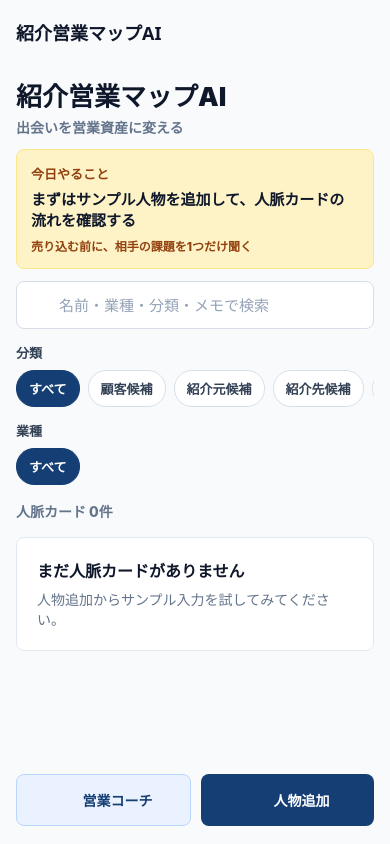
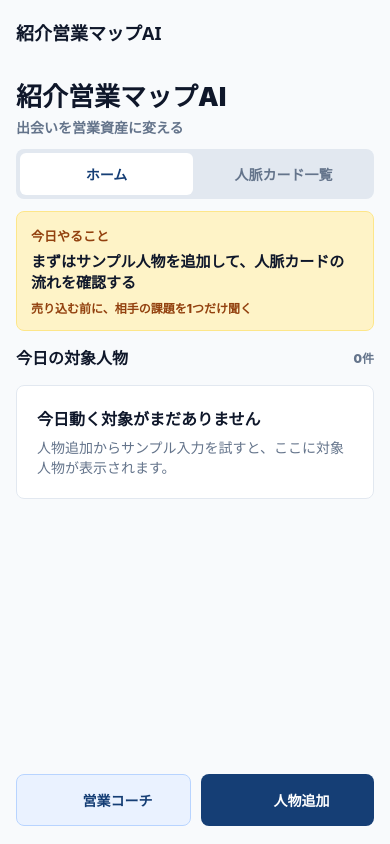
Before and after one commit to RadiantEdgejp/referral-sales-map-ai, a React Native app: screen /Home in a window 390 px wide. Built offline with nearby package versions, Linux system fonts and the light colour scheme; some icons are missing; what expo-notifications would draw is missing.

Commit message:
Split home and people list tabs

```diff
--- a/src/screens/HomeScreen.tsx
+++ b/src/screens/HomeScreen.tsx
@@ -15,22 +15,15 @@ import FilterChip from '../components/FilterChip';
 import PersonCard from '../components/PersonCard';
 import { getPeople } from '../storage/personStorage';
 import type { ScreenProps } from '../types/navigation';
-import type { Person, PersonCategory } from '../types/person';
+import type { Person } from '../types/person';
 
-const CATEGORIES: Array<'すべて' | PersonCategory> = [
-  'すべて',
-  '顧客候補',
-  '紹介元候補',
-  '紹介先候補',
-  '情報源候補',
-  '将来候補',
-];
+type HomeTab = 'home' | 'people';
 
 export default function HomeScreen({ navigation }: ScreenProps<'Home'>) {
   const [people, setPeople] = useState<Person[]>([]);
   const [query, setQuery] = useState('');
-  const [category, setCategory] = useState<'すべて' | PersonCategory>('すべて');
   const [industry, setIndustry] = useState('すべて');
+  const [activeTab, setActiveTab] = useState<HomeTab>('home');
 
   const loadPeople = useCallback(async () => {
     setPeople(await getPeople());
@@ -47,6 +40,16 @@ export default function HomeScreen({ navigation }: ScreenProps<'Home'>) {
     return ['すべて', ...unique];
   }, [people]);
 
+  const targetPeople = useMemo(() => {
+    return [...people]
+      .sort((a, b) => {
+        const aDate = a.nextContactAt ? new Date(a.nextContactAt).getTime() : Number.MAX_SAFE_INTEGER;
+        const bDate = b.nextContactAt ? new Date(b.nextContactAt).getTime() : Number.MAX_SAFE_INTEGER;
+        return aDate - bDate;
+      })
+      .slice(0, 3);
+  }, [people]);
+
   const filteredPeople = useMemo(() => {
     const normalized = query.trim().toLowerCase();
 
@@ -57,12 +60,15 @@ export default function HomeScreen({ navigation }: ScreenProps<'Home'>) {
           .join(' ')
           .toLowerCase()
           .includes(normalized);
-      const matchesCategory = category === 'すべて' || person.categories.includes(category);
       const matchesIndustry = industry === 'すべて' || person.industry === industry;
 
-      return matchesQuery && matchesCategory && matchesIndustry;
+      return matchesQuery && matchesIndustry;
     });
-  }, [category, industry, people, query]);
+  }, [industry, people, query]);
+
+  const openPerson = (person: Person) => {
+    navigation.navigate('PersonDetail', { personId: person.id });
+  };
 
   return (
     <SafeAreaView style={styles.safe}>
@@ -72,6 +78,17 @@ export default function HomeScreen({ navigation }: ScreenProps<'Home'>) {
           <Text style={styles.subcopy}>出会いを営業資産に変える</Text>
         </View>
 
+        <View style={styles.tabBar}>
+          <TabButton label="ホーム" selected={activeTab === 'home'} onPress={() => setActiveTab('home')} />
+          <TabButton
+            label="人脈カード一覧"
+            selected={activeTab === 'people'}
+            onPress={() => setActiveTab('people')}
+          />
+        </View>
+
+        {activeTab === 'home' ? (
+          <ScrollView contentContainerStyle={styles.homeContent} showsVerticalScrollIndicator={false}>
             <View style={styles.todayCard}>
               <Text style={styles.todayTitle}>今日やること</Text>
               <Text style={styles.todayMain}>
@@ -82,28 +99,34 @@ export default function HomeScreen({ navigation }: ScreenProps<'Home'>) {
               <Text style={styles.todaySub}>売り込む前に、相手の課題を1つだけ聞く</Text>
             </View>
 
+            <View style={styles.sectionHeader}>
+              <Text style={styles.sectionTitle}>今日の対象人物</Text>
+              <Text style={styles.sectionMeta}>{targetPeople.length}件</Text>
+            </View>
+
+            {targetPeople.length > 0 ? (
+              targetPeople.map((person) => (
+                <PersonCard key={person.id} person={person} onPress={() => openPerson(person)} />
+              ))
+            ) : (
+              <View style={styles.empty}>
+                <Text style={styles.emptyTitle}>今日動く対象がまだありません</Text>
+                <Text style={styles.emptyText}>人物追加からサンプル入力を試すと、ここに対象人物が表示されます。</Text>
+              </View>
+            )}
+          </ScrollView>
+        ) : (
+          <View style={styles.listPane}>
             <View style={styles.searchBox}>
               <Search color="#64748B" size={20} />
               <TextInput
                 value={query}
                 onChangeText={setQuery}
-            placeholder="名前・業種・分類・メモで検索"
+                placeholder="名前・業種・分類・メモ・次アクションで検索"
                 placeholderTextColor="#94A3B8"
                 style={styles.searchInput}
               />
             </View>
-
-        <Text style={styles.filterTitle}>分類</Text>
-        <ScrollView horizontal showsHorizontalScrollIndicator={false} style={styles.filterRow}>
-          {CATEGORIES.map((item) => (
-            <FilterChip
-              key={item}
-              label={item}
-              selected={category === item}
-              onPress={() => setCategory(item)}
-            />
-          ))}
-        </ScrollView>
 
             <Text style={styles.filterTitle}>業種</Text>
             <ScrollView horizontal showsHorizontalScrollIndicator={false} style={styles.filterRow}>
@@ -124,20 +147,17 @@ export default function HomeScreen({ navigation }: ScreenProps<'Home'>) {
             <FlatList
               data={filteredPeople}
               keyExtractor={(item) => item.id}
-          renderItem={({ item }) => (
-            <PersonCard
-              person={item}
-              onPress={() => navigation.navigate('PersonDetail', { personId: item.id })}
-            />
-          )}
+              renderItem={({ item }) => <PersonCard person={item} onPress={() => openPerson(item)} />}
               ListEmptyComponent={
                 <View style={styles.empty}>
-              <Text style={styles.emptyTitle}>まだ人脈カードがありません</Text>
-              <Text style={styles.emptyText}>人物追加からサンプル入力を試してみてください。</Text>
+                  <Text style={styles.emptyTitle}>人脈カードが見つかりません</Text>
+                  <Text style={styles.emptyText}>検索条件を変えるか、人物追加からカードを作ってください。</Text>
                 </View>
               }
               contentContainerStyle={styles.listContent}
             />
+          </View>
+        )}
 
         <View style={styles.actions}>
           <Pressable style={[styles.actionButton, styles.coachButton]} onPress={() => navigation.navigate('CoachChat')}>
@@ -151,6 +171,22 @@ export default function HomeScreen({ navigation }: ScreenProps<'Home'>) {
         </View>
       </View>
     </SafeAreaView>
+  );
+}
+
+function TabButton({
+  label,
+  selected,
+  onPress,
+}: {
+  label: string;
+  selected: boolean;
+  onPress: () => void;
+}) {
+  return (
+    <Pressable style={[styles.tabButton, selected && styles.tabButtonSelected]} onPress={onPress}>
+      <Text style={[styles.tabButtonText, selected && styles.tabButtonTextSelected]}>{label}</Text>
+    </Pressable>
   );
 }
 
@@ -178,13 +214,44 @@ const styles = StyleSheet.create({
     fontWeight: '800',
     marginTop: 4,
   },
+  tabBar: {
+    backgroundColor: '#E2E8F0',
+    borderRadius: 8,
+    flexDirection: 'row',
+    gap: 4,
+    padding: 4,
+    marginBottom: 12,
+  },
+  tabButton: {
+    flex: 1,
+    minHeight: 42,
+    borderRadius: 6,
+    alignItems: 'center',
+    justifyContent: 'center',
+  },
+  tabButtonSelected: {
+    backgroundColor: '#FFFFFF',
+  },
+  tabButtonText: {
+    color: '#64748B',
+    fontWeight: '900',
+  },
+  tabButtonTextSelected: {
+    color: '#153E75',
+  },
+  homeContent: {
+    paddingBottom: 96,
+  },
+  listPane: {
+    flex: 1,
+  },
   todayCard: {
     backgroundColor: '#FEF3C7',
     borderWidth: 1,
     borderColor: '#FDE68A',
     borderRadius: 8,
     padding: 14,
-    marginBottom: 12,
+    marginBottom: 14,
   },
   todayTitle: {
     color: '#92400E',
@@ -203,6 +270,22 @@ const styles = StyleSheet.create({
     fontSize: 12,
     fontWeight: '800',
     marginTop: 6,
+  },
+  sectionHeader: {
+    alignItems: 'center',
+    flexDirection: 'row',
+    justifyContent: 'space-between',
+    marginBottom: 8,
+  },
+  sectionTitle: {
+    color: '#0F172A',
+    fontSize: 16,
+    fontWeight: '900',
+  },
+  sectionMeta: {
+    color: '#64748B',
+    fontSize: 12,
+    fontWeight: '900',
   },
   searchBox: {
     flexDirection: 'row',
```
Lines whose indentation alone changed are shown as unchanged.
